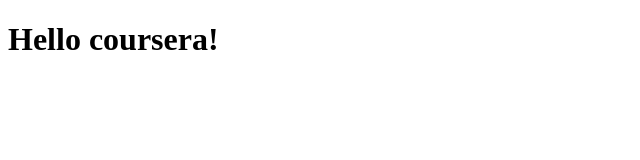
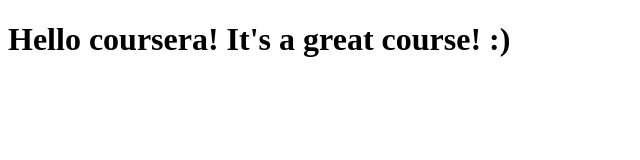
Before and after one commit to allpaul/coursera-test, a plain HTML site: page site/index.html in a window 1280 px wide. Shown: the whole page, without its empty margins (0-640 px from the left). Drawn offline with Linux system fonts and the light colour scheme.

Commit message:
Small addition to our page content

```diff
--- a/site/index.html
+++ b/site/index.html
@@ -4,6 +4,6 @@
 	<title>Hello Coursera!</title>
 </head>
 <body>
-<h1>Hello coursera!</h1>
+<h1>Hello coursera! It's a great course! :) </h1>
 </body>
 </html>
```
